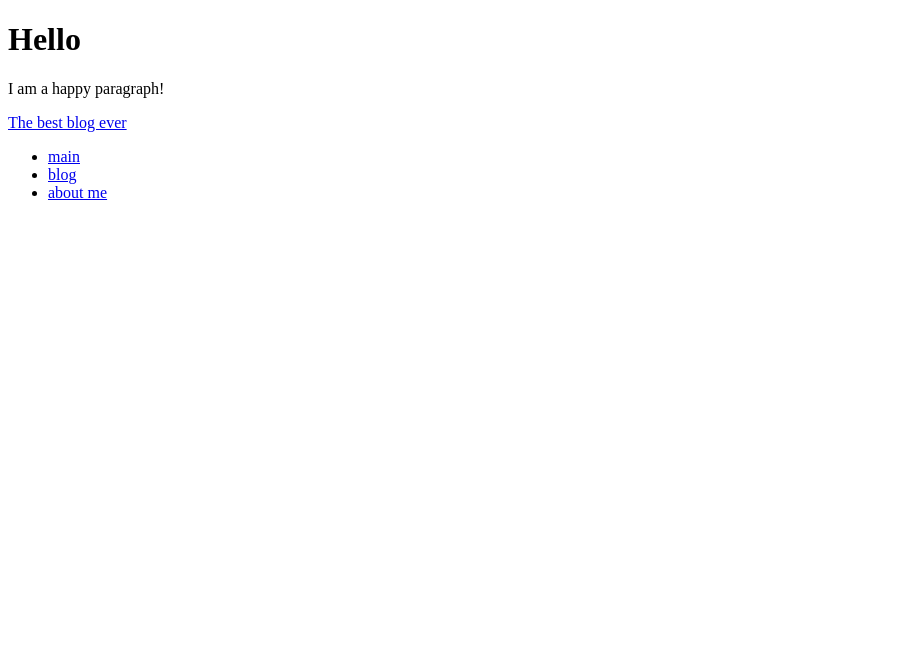
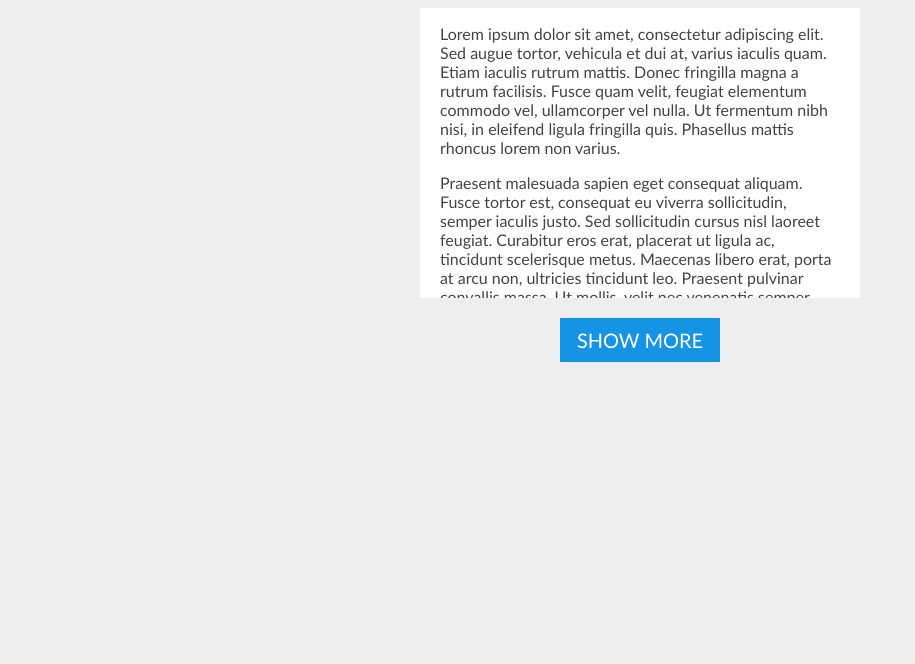
Before and after one commit to MariaMicek/javascript-tutorial, a plain HTML site: page index.html in a window 1280 px wide. Shown: the whole page, without its empty margins (0-915 px from the left). Drawn offline with Linux system fonts and the light colour scheme.

Commit message:
onClick event - shrinking and expanding text box

```diff
--- a/index.html
+++ b/index.html
@@ -5,30 +5,21 @@
     <meta name="viewport" content="width=device-width, initial-scale=1.0">
     <meta http-equiv="X-UA-Compatible" content="ie=edge">
     <title>JavaScript Tutorial</title>
+    <link href="style.css" rel="stylesheet" type="text/css">
 </head>
 <body>
+    <div id="content">
+        <p>Lorem ipsum dolor sit amet, consectetur adipiscing elit. Sed augue tortor, vehicula et dui at, varius iaculis quam. Etiam iaculis rutrum mattis. Donec fringilla magna a rutrum facilisis. Fusce quam velit, feugiat elementum commodo vel, ullamcorper vel nulla. Ut fermentum nibh nisi, in eleifend ligula fringilla quis. Phasellus mattis rhoncus lorem non varius.</p>
 
-    <div class="container">
-        <h1>Hello</h1>
+        <p>Praesent malesuada sapien eget consequat aliquam. Fusce tortor est, consequat eu viverra sollicitudin, semper iaculis justo. Sed sollicitudin cursus nisl laoreet feugiat. Curabitur eros erat, placerat ut ligula ac, tincidunt scelerisque metus. Maecenas libero erat, porta at arcu non, ultricies tincidunt leo. Praesent pulvinar convallis massa. Ut mollis, velit nec venenatis semper, sem nisi pulvinar.</p>
+
+        <p>Orci, placerat molestie nunc enim eget leo. Mauris venenatis elementum blandit. Maecenas sagittis risus ut ornare volutpat. Vestibulum consectetur et nisl id vehicula.</p>
+
+        <p>Sed tempus sodales augue, eu dignissim risus congue et. Phasellus vel orci iaculis, dignissim augue vel, facilisis nisl. Sed lobortis non eros vel mattis. Ut vehicula lacus eu eros feugiat consequat sit amet eget lectus. Fusce sapien nisl, suscipit ut nisl vel, auctor gravida quam. Sed accumsan pulvinar turpis, in accumsan ante tincidunt et. Mauris posuere maximus elit, vitae dignissim lacus mattis viverra. Sed posuere arcu enim, id dapibus orci consectetur ut. Etiam sodales erat nec accumsan vehicula. Vestibulum sit amet enim eget sem mollis molestie. Cras dictum, justo sit amet rutrum posuere, leo massa mattis nibh, vitae blandit arcu urna nec libero.</p>
+
     </div>
 
-    <div class="container">
-        <p id="paragraph">I am a happy paragraph!</p>
-    </div>
-
-    <div class="container">
-        <a href="aboutlife.pl" target="_blank" id="link">The best blog ever</a>
-    </div>
-
-    <div class="container" id="nav">
-        <ul>
-            <li><a href="#">main</a></li>
-            <li><a href="#">blog</a></li>
-            <li><a href="#">about me</a></li>
-        </ul>
-    </div>
-
-
+    <a id="show-more">Show more</a>
 
     <script src="test.js"></script>
 </body>
--- /dev/null
+++ b/style.css
@@ -0,0 +1,45 @@
+body{
+    background: #eee;
+}
+
+#content{
+    width: 400px;
+    background: #fff;
+    padding: 20px;
+    padding-top: 0;
+    font-family: calibri;
+    font-size: 16px;
+    color: #444;
+    margin: 0 auto;
+
+    max-height: 270px;
+    overflow: hidden;      /*ukrywa zawartość, która się nie mieści*/
+
+    /*set transitions up*/
+    -webkit-transition: max-height 0.7s;
+    -moz-transition: max-height 0.7s;
+    transition: max-height 0.7s;
+}
+
+#content.open{
+    max-height: 1000px;
+
+    /*set transitions up*/
+    -webkit-transition: max-height 0.7s;
+    -moz-transition: max-height 0.7s;
+    transition: max-height 0.7s;
+}
+
+#show-more{
+    background: #1594e5;
+    color: #fff;
+    font-family: calibri;
+    font-size: 20px;
+    text-transform: uppercase;
+    text-align: center;
+    display: block;
+    width: 140px;
+    padding: 10px;
+    margin: 20px auto;
+    cursor: pointer;
+}
--- a/test.js
+++ b/test.js
@@ -1,14 +1,19 @@
-var title = document.getElementsByTagName("h1")[0];
+var content = document.getElementById("content");
+var button = document.getElementById("show-more");
 
+button.onclick = function () {
 
-title.onclick = function () {
-    alert("you clicked me");
+if (content.className == "open") {
+
+    //shrink the box
+    content.className = "";
+    button.innerHTML = "Show more";
+
+} else {
+
+    //expand the box
+    content.className = "open";
+    button.innerHTML = "Show less";
+
 };
-
-title.onmouseover = function () {
-    this.setAttribute("style", "color:red;");
 };
-
-title.onmouseout = function () {
-    this.setAttribute("style", "color:black;");
-}
```
